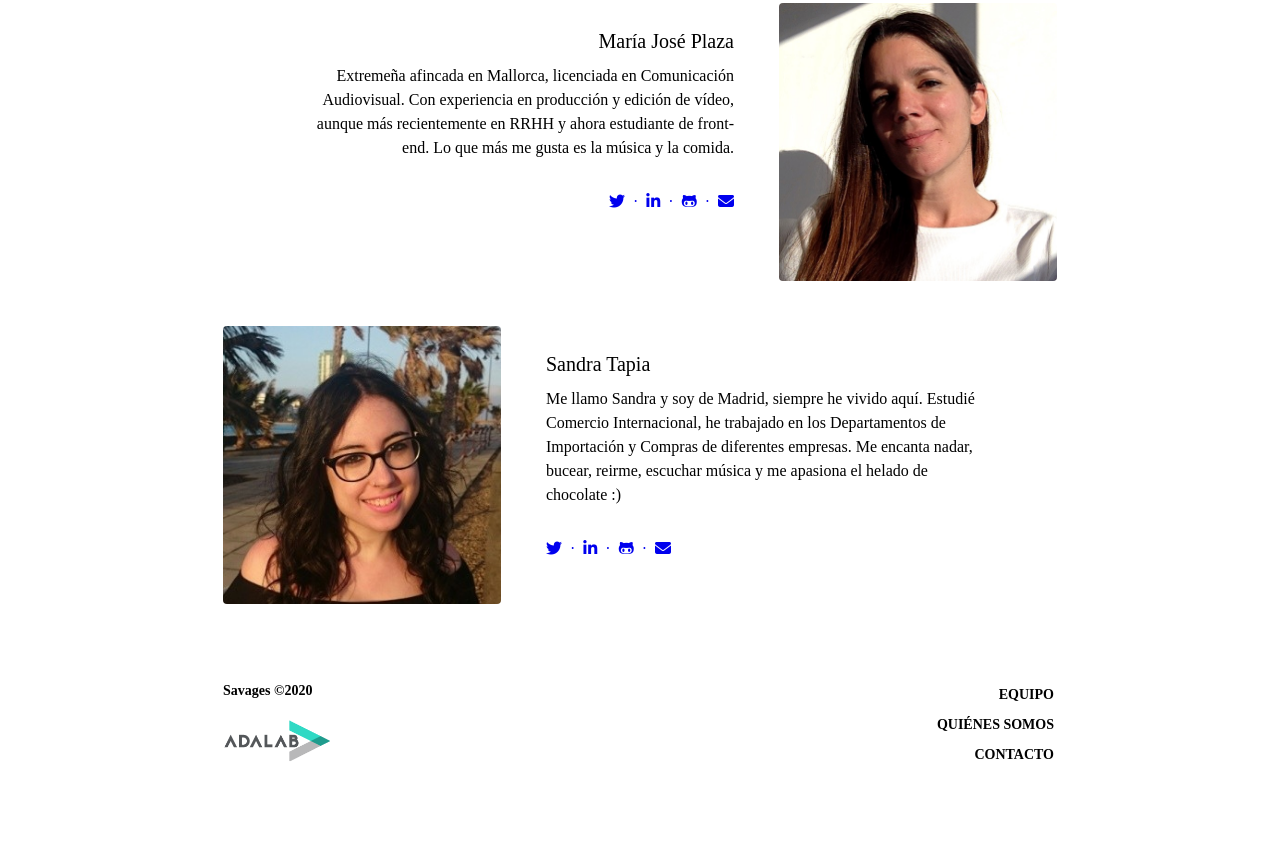
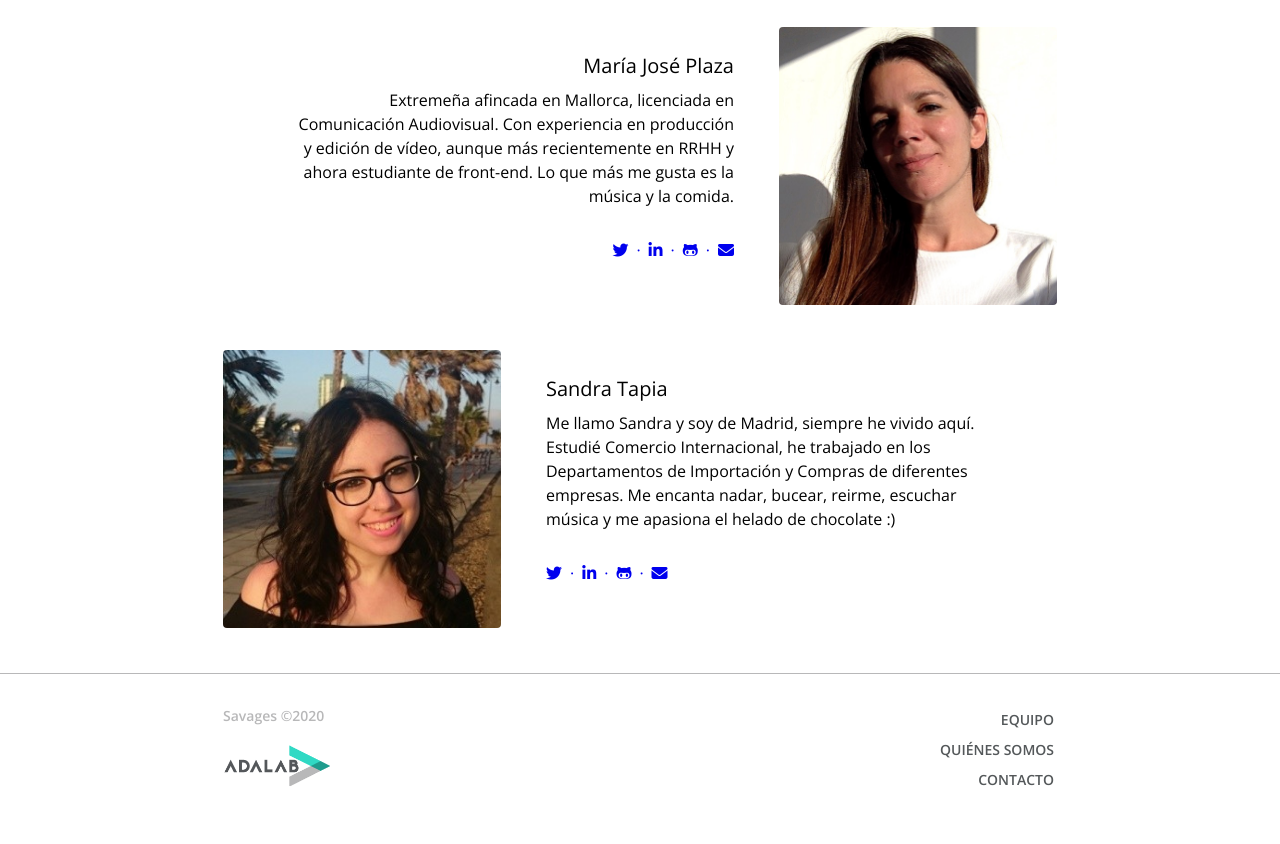
Before and after one commit to Adalab/Project1-Team3, a website: page src/html/index.html in a window 1280 px wide. Shown: the part 2227-3071 px from the top of the page. Before the commit the page ends 3046 px from the top, so only its background shows below. Drawn offline with nearby package versions, Linux system fonts and the light colour scheme; files that its build step writes are made by us from their sources; files whose address does not match are found by name.

Commit message:
footer migration

```diff
--- a/src/html/index.html
+++ b/src/html/index.html
@@ -326,27 +326,6 @@
             </section>
         </main>
 
-        <footer class="wrapper2 footer-border">
-            <div class="main-footer wrapper">
-                <h4 class="copyright">Savages ©2020</h4>
-
-                <ul class="footer-links">
-                    <li><a href="#top">EQUIPO</a></li>
-                    <li><a href="#who">QUIÉNES SOMOS</a></li>
-                    <li><a href="#">CONTACTO</a></li>
-                </ul>
-
-                <div class="logo-adalab">
-                    <a
-                        href="https://adalab.es/"
-                        target="_blank"
-                        title="Ir a la web de Adalab"
-                        ><img
-                            src="./assets/images/logo-adalab/adalab_brand.png"
-                            alt="logo-adalab"
-                    /></a>
-                </div>
-            </div>
-        </footer>
+    <include src="./partials/footer.html"></include>
     </body>
 </html>
--- a/src/html/partials/footer.html
+++ b/src/html/partials/footer.html
@@ -1,11 +1,22 @@
-<footer class="page__footer">
-  <small>
-    &copy; Todos los derechos reservados
-    <include
-      src="./link.html"
-      aClass="link__adalab"
-      text="Adalab"
-      url="https://adalab.es"
-    ></include>
-  </small>
+<footer class="wrapper2 footer-border">
+  <div class="main-footer wrapper">
+      <h4 class="copyright">Savages ©2020</h4>
+
+      <ul class="footer-links">
+          <li><a href="#top">EQUIPO</a></li>
+          <li><a href="#who">QUIÉNES SOMOS</a></li>
+          <li><a href="#">CONTACTO</a></li>
+      </ul>
+
+      <div class="logo-adalab">
+          <a
+              href="https://adalab.es/"
+              target="_blank"
+              title="Ir a la web de Adalab"
+              ><img
+                  src="./assets/images/logo-adalab/adalab_brand.png"
+                  alt="logo-adalab"
+          /></a>
+      </div>
+  </div>
 </footer>
--- a/src/scss/layout/_footer.scss
+++ b/src/scss/layout/_footer.scss
@@ -1,8 +1,64 @@
-.page__footer {
-  position: fixed;
-  left: 0;
-  bottom: 0;
-  width: 100vw;
-  padding: 1rem;
-  color: $color-secondary;
+.footer-border {
+    border-top: 1px solid $grey-footer;
 }
+.copyright {
+    font-size: 0.875rem;
+    line-height: 1.25rem;
+    color: $grey-footer;
+    font-family: $secondary-font;
+    padding-top: 1.875rem;
+    padding-bottom: 1.875rem;
+
+    @media all and (min-width: 768px) {
+        padding-top: 0.125rem;
+        position: relative;
+    }
+}
+
+.footer-links {
+    @media all and (min-width: 768px) {
+        order: 3;
+        display: flex;
+        flex-direction: column;
+        justify-content: center;
+        align-items: flex-end;
+        width: 20.25rem;
+        height: 5.625rem;
+    }
+
+    & li {
+        padding: 3px;
+    }
+
+    & a {
+        list-style-type: none;
+        line-height: 1.25rem;
+        font-size: 0.875rem;
+        color: $grey-links-footer;
+        font-weight: bolder;
+        text-decoration: none;
+    }
+}
+
+.logo-adalab {
+    max-width: 7.25rem;
+    max-height: 2.813rem;
+    padding-top: 1.875rem;
+    margin: auto;
+
+    @media all and (min-width: 768px) {
+        padding-top: 0px;
+        position: absolute;
+        transform: translate(-9px, 100%);
+    }
+}
+.main-footer {
+    padding-bottom: 2.813rem;
+    padding-top: 1.875rem;
+
+    @media all and (min-width: 768px) {
+        display: flex;
+        justify-content: space-between;
+        height: 10.63rem;
+    }
+}
--- a/src/scss/main.scss
+++ b/src/scss/main.scss
@@ -1,8 +1,10 @@
 @import "core/reset";
 @import "core/variables";
+@import "layout/footer";
+
 
 body {
-    font-family: var(--secondary-font);
+    font-family: $secondary-font;
     line-height: 24px;
 }
 
@@ -178,41 +180,6 @@ body {
     margin: 0.5rem;
 }
 
-/* FOOTER */
-
-.footer-border {
-    border-top: 1px solid var(--grey-footer);
-}
-.copyright {
-    font-size: 0.875rem;
-    line-height: 1.25rem;
-    color: var(--grey-footer);
-    font-family: var(--secondary-font);
-    padding-top: 1.875rem;
-    padding-bottom: 1.875rem;
-}
-
-.footer-links a {
-    list-style-type: none;
-    line-height: 1.25rem;
-    font-size: 0.875rem;
-    color: var(--grey-links-footer);
-    font-weight: bolder;
-    text-decoration: none;
-}
-
-.logo-adalab {
-    max-width: 7.25rem;
-    max-height: 2.813rem;
-    padding-top: 1.875rem;
-    margin: auto;
-}
-
-.main-footer {
-    padding-bottom: 2.813rem;
-    padding-top: 1.875rem;
-}
-
 @media all and (min-width: 768px) {
     /* HEADER */
     .header {
@@ -309,34 +276,6 @@ body {
         margin-right: 31px;
         width: 440px;
     }
-
-    /* FOOTER */
-    .main-footer {
-        display: flex;
-        justify-content: space-between;
-        height: 10.63rem;
-    }
-    .copyright {
-        padding-top: 0.125rem;
-        position: relative;
-    }
-    .footer-links {
-        order: 3;
-        display: flex;
-        flex-direction: column;
-        justify-content: center;
-        align-items: flex-end;
-        width: 20.25rem;
-        height: 5.625rem;
-    }
-    .footer-links li {
-        padding: 3px;
-    }
-    .logo-adalab {
-        padding-top: 0px;
-        position: absolute;
-        transform: translate(-9px, 100%);
-    }
 }
 @media all and (min-width: 1200px) {
     .wrapper2 {
```
Also changed, not shown: public/index.html (+1 -0 lines), public/assets/css/main.css, 1 other file.
